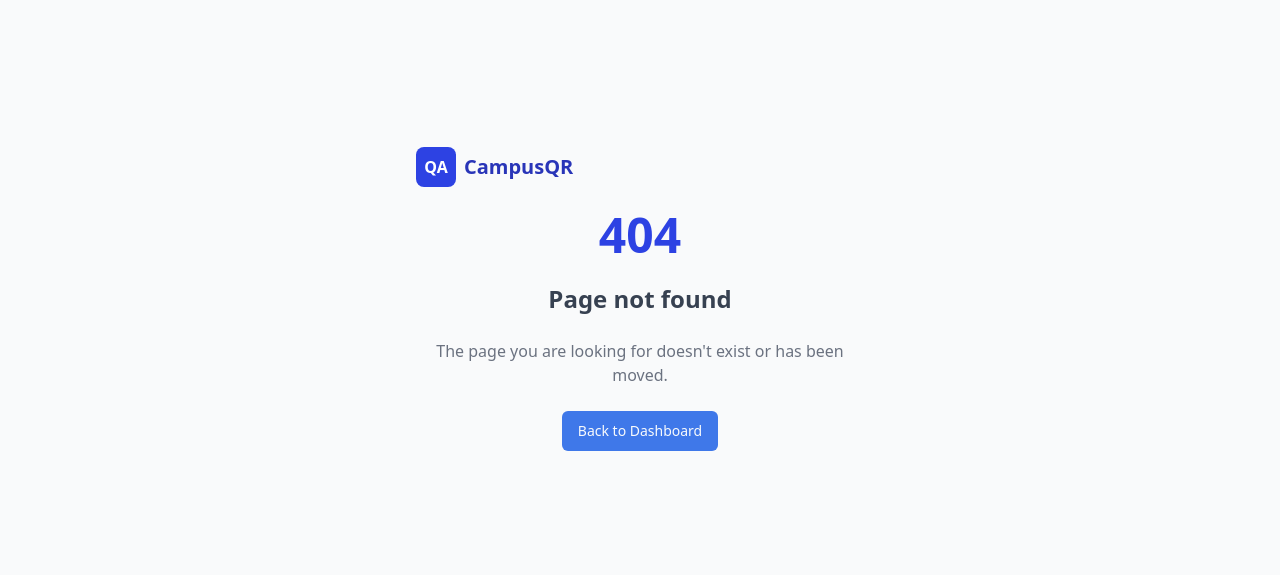
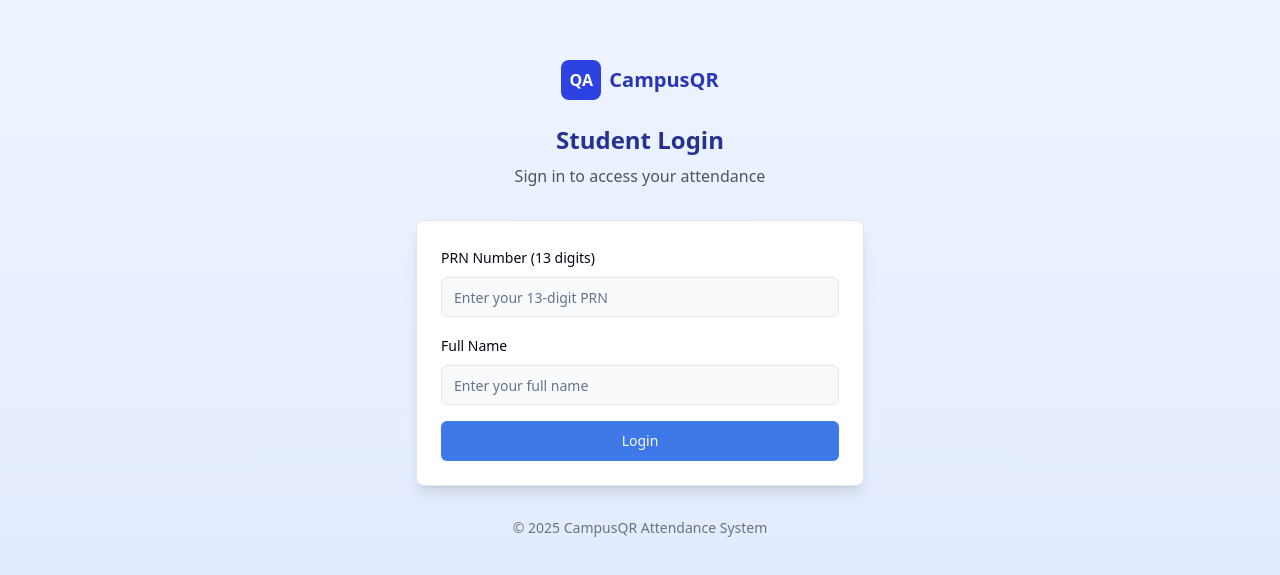
Before and after one commit to Rohit-you/qr-attendance, a React (Vite) app: page /student-login in a window 1280 px wide. Before the commit this address had no page. Shown: the part 101-676 px from the top of the page. Built offline with nearby package versions, Linux system fonts and the light colour scheme.

Commit message:
feat: Implement separate student login authentication
This commit introduces a dedicated authentication flow for student logins, ensuring a distinct and secure login process for students.

```diff
--- a/src/App.tsx
+++ b/src/App.tsx
@@ -1,4 +1,3 @@
-
 import { Toaster } from "@/components/ui/toaster";
 import { Toaster as Sonner } from "@/components/ui/sonner";
 import { TooltipProvider } from "@/components/ui/tooltip";
@@ -12,6 +11,7 @@ import ScanQRPage from "./pages/ScanQRPage";
 import AttendancePage from "./pages/AttendancePage";
 import ReportsPage from "./pages/ReportsPage";
 import NotFoundPage from "./pages/NotFoundPage";
+import StudentLoginPage from "@/pages/StudentLoginPage";
 import { useEffect, useState } from "react";
 
 const queryClient = new QueryClient();
@@ -65,6 +65,7 @@ const App = () => (
         <BrowserRouter>
           <Routes>
             <Route path="/" element={<Index />} />
+            <Route path="/student-login" element={<StudentLoginPage />} />
             <Route
               path="/dashboard"
               element={
--- a/src/pages/Index.tsx
+++ b/src/pages/Index.tsx
@@ -1,8 +1,18 @@
 
 import LoginPage from "./LoginPage";
+import { Link } from "react-router-dom";
 
 const Index = () => {
-  return <LoginPage />;
+  return (
+    <div>
+      <LoginPage />
+      <div className="text-center mt-4">
+        <Link to="/student-login" className="text-college-700 underline">
+          Student? Click here for dedicated login
+        </Link>
+      </div>
+    </div>
+  );
 };
 
 export default Index;
--- /dev/null
+++ b/src/pages/StudentLoginPage.tsx
@@ -0,0 +1,93 @@
+
+import { useEffect } from "react";
+import { Card } from "@/components/ui/card";
+import { useNavigate } from "react-router-dom";
+import { useAuth } from "@/contexts/AuthContext";
+import { toast } from "sonner";
+import StudentLoginForm from "@/components/StudentLoginForm";
+import Logo from "@/components/Logo";
+
+const StudentLoginPage = () => {
+  const navigate = useNavigate();
+  const { signIn, signUp, user, isLoading } = useAuth();
+
+  // DEBUG: log auth state on mount
+  useEffect(() => {
+    console.log("StudentLoginPage: user =", user, "isLoading =", isLoading);
+  }, [user, isLoading]);
+
+  // Redirect authenticated users to student dashboard
+  useEffect(() => {
+    if (user && user.role === "student" && !isLoading) {
+      navigate("/dashboard", { replace: true });
+    }
+  }, [user, isLoading, navigate]);
+
+  // Loading spinner
+  if ((user && user.role === "student" && !isLoading) || isLoading) {
+    return (
+      <div className="min-h-screen flex items-center justify-center bg-gradient-to-b from-college-50 to-college-100">
+        <div className="text-center">
+          <div className="animate-spin rounded-full h-12 w-12 border-b-2 border-college-600 mx-auto mb-4"></div>
+          <p className="text-college-600">Loading...</p>
+        </div>
+      </div>
+    );
+  }
+
+  const handleStudentLogin = async (prn: string, name: string) => {
+    try {
+      console.log("Attempting student login with:", { prn, name });
+      const studentEmail = `student${prn}@college.edu`;
+      const studentPassword = prn;
+      let { error } = await signIn(studentEmail, studentPassword);
+
+      if (error && error.message === "Invalid login credentials") {
+        console.log("Student not found, creating new account");
+        const signUpResult = await signUp(studentEmail, studentPassword, {
+          name: name,
+          role: "student",
+          prn: prn,
+        });
+        if (signUpResult.error) {
+          if (signUpResult.error.message?.includes("User already registered")) {
+            toast.info("Account exists. Please verify your email before logging in.");
+          } else {
+            toast.error("Failed to create account. Please try again.");
+          }
+          return;
+        }
+        toast.success("Account created! Verify your email, then log in.");
+        console.log("Student account created. Awaiting email verification.");
+      } else if (!error) {
+        toast.success("Student login successful!");
+        console.log("Student login successful, redirecting...");
+        // Navigation triggered by useEffect on user update
+      } else {
+        toast.error("Student login failed. Check your details and try again.");
+      }
+    } catch (error) {
+      toast.error("An unexpected error occurred.");
+    }
+  };
+
+  return (
+    <div className="min-h-screen flex flex-col items-center justify-center bg-gradient-to-b from-college-50 to-college-100 p-4">
+      <div className="w-full max-w-md space-y-8">
+        <div className="flex flex-col items-center gap-2">
+          <Logo />
+          <h1 className="text-2xl font-bold text-college-900 mt-4">Student Login</h1>
+          <p className="text-gray-600 text-center">Sign in to access your attendance</p>
+        </div>
+        <Card className="p-6 shadow-lg">
+          <StudentLoginForm onSubmit={handleStudentLogin} />
+        </Card>
+        <p className="text-sm text-center text-gray-500 mt-8">
+          © {new Date().getFullYear()} CampusQR Attendance System
+        </p>
+      </div>
+    </div>
+  );
+};
+
+export default StudentLoginPage;
```
